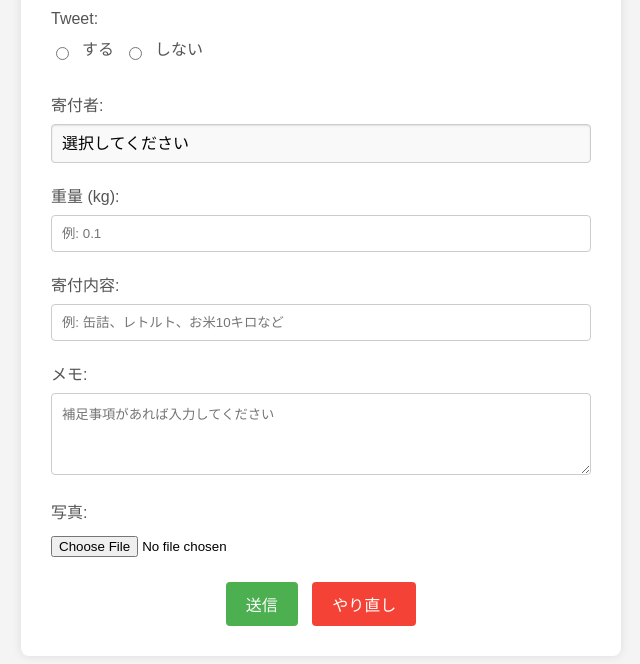
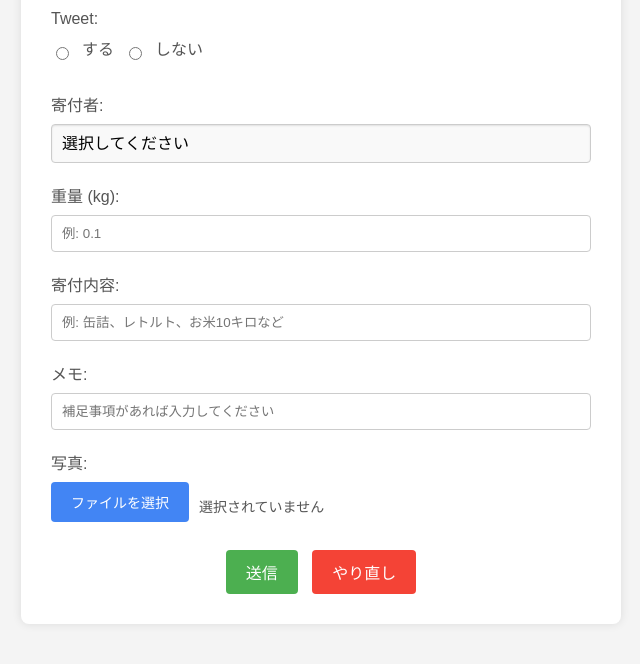
Before and after one commit to Jumps710/foodbank-drive, a plain HTML site: page index.html in a window 1280 px wide. Shown: the part 200-864 px from the top of the page, without its empty margins (319-959 px from the left). Drawn offline with Linux system fonts and the light colour scheme.

Commit message:
Update index.html

```diff
--- a/index.html
+++ b/index.html
@@ -41,6 +41,31 @@
             color: black;
             text-decoration: none;
             cursor: pointer;
+        }
+
+        /* Googleフォーム風のスタイルをファイル選択ボタンに適用 */
+        .file-group {
+            display: flex;
+            align-items: center;
+        }
+
+        .file-group input[type="file"] {
+            display: none; /* 隠す */
+        }
+
+        .file-group label {
+            background-color: #4285f4;
+            color: white;
+            padding: 10px 20px;
+            border-radius: 4px;
+            cursor: pointer;
+            font-size: 14px;
+        }
+
+        .file-name {
+            margin-left: 10px;
+            font-size: 14px;
+            color: #555;
         }
     </style>
 </head>
@@ -94,16 +119,20 @@
             </div>
 
             <!-- 設問5: メモ -->
-            <!-- メモ欄を通常表示に戻す -->
+            <!-- メモ欄のサイズを寄付内容と同じに -->
             <div class="form-group">
                 <label for="memo">メモ:</label>
-                <textarea id="memo" name="memo" rows="4" placeholder="補足事項があれば入力してください"></textarea>
+                <input type="text" id="memo" name="memo" placeholder="補足事項があれば入力してください">
             </div>
 
             <!-- 設問6: 写真 -->
             <div class="form-group">
                 <label for="photo">写真:</label>
-                <input type="file" id="photo" name="photo" accept="image/jpeg, image/png, image/heic"> <!-- capture="camera" を削除 -->
+                <div class="file-group">
+                    <label for="photo">ファイルを選択</label>
+                    <input type="file" id="photo" name="photo" accept="image/jpeg, image/png, image/heic">
+                    <span class="file-name" id="fileName">選択されていません</span>
+                </div>
                 <div id="photoPreview"></div>
             </div>
 
@@ -175,6 +204,19 @@
                 modal.style.display = "none";
             }
         }
+
+        // 写真のファイル名を表示
+        const photoInput = document.getElementById('photo');
+        const fileNameDisplay = document.getElementById('fileName');
+
+        photoInput.addEventListener('change', function () {
+            const file = this.files[0];
+            if (file) {
+                fileNameDisplay.textContent = file.name;
+            } else {
+                fileNameDisplay.textContent = '選択されていません';
+            }
+        });
     </script>
 </body>
 </html>
```
